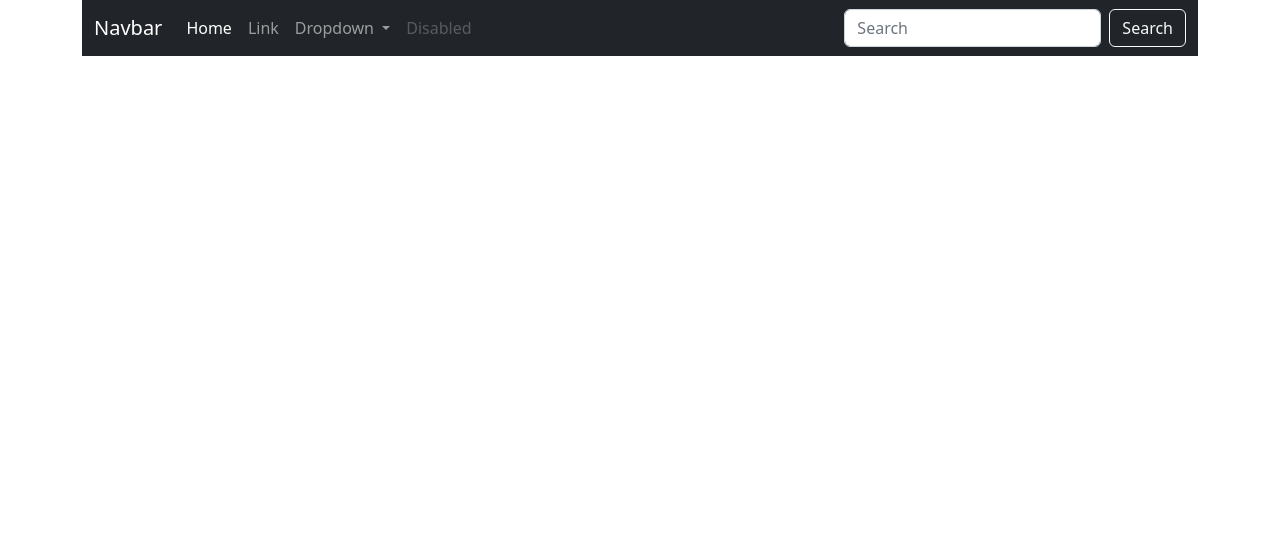
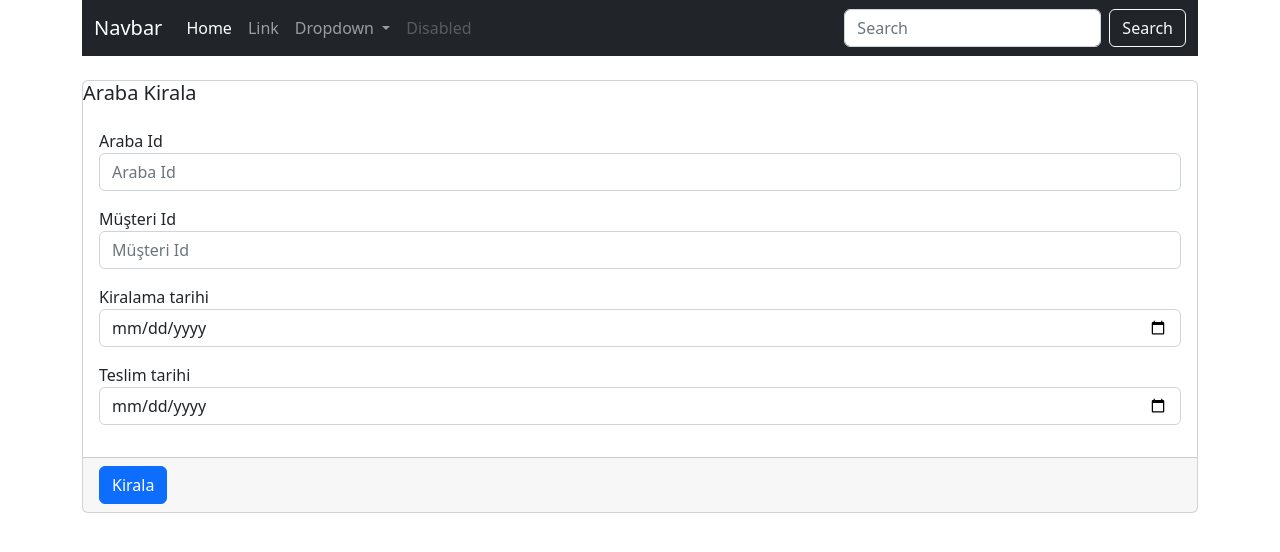
Before and after one commit to kivancaksoy/CarRentalProject-Frontend, an Angular app: page /cars/rental/add in a window 1280 px wide. Before the commit this address led to /. Shown: the top 552 px of the page. Built offline with nearby package versions, Linux system fonts and the light colour scheme.

Commit message:
rental-add page, ngx-toastr added.

```diff
--- a/angular.json
+++ b/angular.json
@@ -24,6 +24,7 @@
             ],
             "styles": [
               "./node_modules/bootstrap/dist/css/bootstrap.min.css",
+              "./node_modules/ngx-toastr/toastr.css",
               "src/styles.css"
             ],
             "scripts": [
--- a/src/app/app-routing.module.ts
+++ b/src/app/app-routing.module.ts
@@ -2,6 +2,7 @@ import { NgModule } from '@angular/core';
 import { RouterModule, Routes } from '@angular/router';
 import { CarComponent } from './components/car/car.component';
 import { CarDetailPageComponent } from './components/car-detail-page/car-detail-page.component';
+import { RentalAddComponent } from './components/rental-add/rental-add.component';
 
 const routes: Routes = [
   { path: '', pathMatch: 'full', component: CarComponent },
@@ -10,6 +11,7 @@ const routes: Routes = [
   { path: 'cars/color/:colorId', component: CarComponent },
   //{ path: 'cars/cardetail/:carId', component: CarComponent },
   { path: 'cars/cardetail/:carId', component: CarDetailPageComponent },
+  { path: 'cars/rental/add', component: RentalAddComponent}
 ];
 
 @NgModule({
--- a/src/app/app.module.ts
+++ b/src/app/app.module.ts
@@ -1,7 +1,9 @@
 import { NgModule } from '@angular/core';
 import { BrowserModule } from '@angular/platform-browser';
 import { HttpClientModule } from '@angular/common/http';
-import { FormsModule } from '@angular/forms';
+import { FormsModule, ReactiveFormsModule } from '@angular/forms';
+import { BrowserAnimationsModule } from '@angular/platform-browser/animations';
+import { ToastrModule } from 'ngx-toastr';
 
 import { AppRoutingModule } from './app-routing.module';
 import { AppComponent } from './app.component';
@@ -15,6 +17,7 @@ import { CarDetailPageComponent } from './components/car-detail-page/car-detail-
 import { FilterCarPipePipe } from './pipes/filter-car-pipe.pipe';
 import { FilterBrandPipePipe } from './pipes/filter-brand-pipe.pipe';
 import { FilterColorPipePipe } from './pipes/filter-color-pipe.pipe';
+import { RentalAddComponent } from './components/rental-add/rental-add.component';
 
 @NgModule({
   declarations: [
@@ -29,12 +32,18 @@ import { FilterColorPipePipe } from './pipes/filter-color-pipe.pipe';
     FilterCarPipePipe,
     FilterBrandPipePipe,
     FilterColorPipePipe,
+    RentalAddComponent,
   ],
   imports: [
     BrowserModule,
     AppRoutingModule,
     HttpClientModule,
-    FormsModule
+    FormsModule,
+    BrowserAnimationsModule,
+    ReactiveFormsModule,
+    ToastrModule.forRoot({
+      positionClass: 'toast-bottom-right'
+    })
   ],
   providers: [],
   bootstrap: [AppComponent]
--- a/src/app/components/car/car.component.html
+++ b/src/app/components/car/car.component.html
@@ -102,3 +102,4 @@
     </div>
   </div>
 </div>
+<app-rental></app-rental>
--- /dev/null
+++ b/src/app/components/rental-add/rental-add.component.html
@@ -0,0 +1,64 @@
+<div class="content">
+  <div class="col-md-12">
+    <div class="card">
+      <div class="card-Header">
+        <h5 class="tittle">Araba Kirala</h5>
+        <div class="card-body">
+          <form [formGroup]="rentalAddForm">
+            <div class="mb-3">
+              <label for="carId">Araba Id</label>
+              <div class="form-group">
+                <input
+                  type="number"
+                  id="carId"
+                  formControlName="carId"
+                  class="form-control"
+                  placeholder="Araba Id"
+                />
+              </div>
+            </div>
+            <div class="mb-3">
+              <label for="customerId">Müşteri Id</label>
+              <div class="form-group">
+                <input
+                  type="number"
+                  id="customerId"
+                  formControlName="customerId"
+                  class="form-control"
+                  placeholder="Müşteri Id"
+                />
+              </div>
+            </div>
+            <div class="mb-3">
+              <label for="rentDate">Kiralama tarihi</label>
+              <div class="form-group">
+                <input
+                  type="date"
+                  id="rentDate"
+                  formControlName="rentDate"
+                  class="form-control"
+                  placeholder="Kiralama tarihi"
+                />
+              </div>
+            </div>
+            <div class="mb-3">
+              <label for="returnDate">Teslim tarihi</label>
+              <div class="form-group">
+                <input
+                  type="date"
+                  id="returnDate"
+                  formControlName="returnDate"
+                  class="form-control"
+                  placeholder="Teslim tarihi"
+                />
+              </div>
+            </div>
+          </form>
+        </div>
+        <div class="card-footer">
+          <button class="btn btn-fill btn-primary" (click)="add()">Kirala</button>
+        </div>
+      </div>
+    </div>
+  </div>
+</div>
--- /dev/null
+++ b/src/app/components/rental-add/rental-add.component.ts
@@ -0,0 +1,54 @@
+import { Component, OnInit } from '@angular/core';
+import { FormBuilder, FormGroup, Validators } from '@angular/forms';
+import { RentalService } from 'src/app/services/rental-service/rental.service';
+import { ToastrService } from 'ngx-toastr';
+
+@Component({
+  selector: 'app-rental-add',
+  templateUrl: './rental-add.component.html',
+  styleUrls: ['./rental-add.component.css'],
+})
+export class RentalAddComponent implements OnInit {
+  rentalAddForm: FormGroup;
+  constructor(
+    private formBuilder: FormBuilder,
+    private rentalService: RentalService,
+    private toastrService: ToastrService
+  ) {}
+
+  ngOnInit(): void {
+    this.createRentalAddForm();
+  }
+  createRentalAddForm() {
+    this.rentalAddForm = this.formBuilder.group({
+      carId: ['', Validators.required],
+      customerId: ['', Validators.required],
+      rentDate: ['', Validators.required],
+      returnDate: ['', Validators.nullValidator],
+    });
+  }
+
+  add() {
+    if (this.rentalAddForm.valid) {
+      let rentalModel = Object.assign({}, this.rentalAddForm.value);
+      this.rentalService.add(rentalModel).subscribe({
+        next: (response) => {
+          this.toastrService.success(response.message, 'Başarılı.');
+        },
+        error: (responseError) => {
+          console.log(responseError.error.Errors)
+          if (responseError.error.Errors.length > 0) {
+            for (let i = 0; i < responseError.error.Errors.length; i++) {
+              this.toastrService.error(
+                responseError.error.Errors[i].ErrorMessage,
+                'Doğrulama Hatası.'
+              );
+            }
+          }
+        },
+      });
+    } else {
+      this.toastrService.error('Formunuz eksik', 'Dikkat.');
+    }
+  }
+}
--- a/src/app/services/rental-service/rental.service.ts
+++ b/src/app/services/rental-service/rental.service.ts
@@ -4,6 +4,7 @@ import { Observable } from 'rxjs';
 import { ListResponseModel } from 'src/app/models/listResponseModel';
 import { Rental } from 'src/app/models/rental/rental';
 import { RentalDetailDto } from 'src/app/models/rental/rentalDetailDto';
+import { ResponseModel } from 'src/app/models/responseModel';
 
 @Injectable({
   providedIn: 'root',
@@ -21,4 +22,9 @@ export class RentalService {
     let newPath = this.apiUrl + 'rentals/getrentaldetails';
     return this.httpClient.get<ListResponseModel<RentalDetailDto>>(newPath);
   }
+
+  add(rental: Rental): Observable<ResponseModel> {
+    let newPath = this.apiUrl + 'rentals/add';
+    return this.httpClient.post<ResponseModel>(newPath, rental)
+  }
 }
```
Also changed, not shown: src/app/components/rental-add/rental-add.component.css (added), 1 other file (tests, documents, lock files or other folders).
